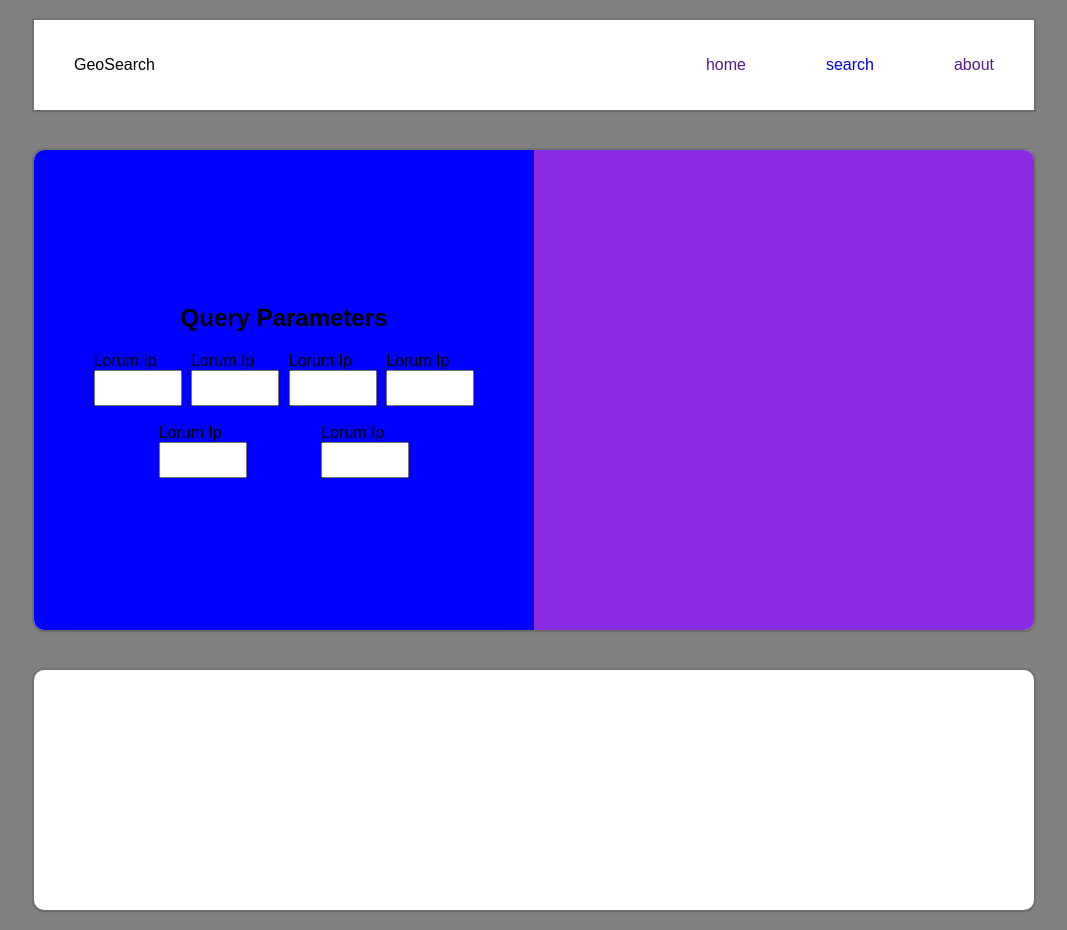
After one commit to mtralka/GeoQuery, a Flask app: template app/templates/search_friendly.html in a window 1280 px wide. The commit adds this page. Shown: the whole page, without its empty margins (106-1173 px from the left). Run offline with Flask 2, Linux system fonts and the light colour scheme; the template is opened without the code that fills it, so the values that code supplies are empty.

Commit message:
nightly 9.28

```diff
--- a/app/static/style.css
+++ b/app/static/style.css
@@ -0,0 +1,163 @@
+
+/**************/
+/* PRIMERS */
+/**************/
+html {
+
+    overflow-x: hidden;
+    scroll-behavior: smooth;
+}
+
+
+body {
+
+    background-color: grey;
+    height: 100vh;
+}
+
+main, header {
+
+    display: flex;
+    flex-direction: column;
+    justify-content: flex-start;
+    align-items: center;
+
+    width: 100vw;
+    height: inherit;
+
+}
+
+header {
+
+    height: unset!important;
+}
+
+/**************/
+/* BUILDERS */
+/**************/
+
+/* gemeral */
+.card {
+
+    display: flex;
+    flex-wrap: wrap;
+    flex-direction: row;
+    align-items: center;
+    align-content: center;
+    justify-content: center;
+
+    box-shadow: 0 2px 3px rgba(10,10,10,.1),0 0 0 2px rgba(10,10,10,.1);
+    background-color: #ffffff;
+
+    margin: 20px;
+
+}
+
+
+/* nav */
+.card-nav {
+
+    height: auto;
+
+    flex-wrap: nowrap!important;
+    justify-content: space-between;
+
+}
+
+.nav-sub {
+
+    display: flex;
+    justify-content: space-around;
+}
+
+.nav-item {
+
+    margin: 20px 40px;
+    text-decoration: none;
+
+}
+
+.nav-brand {
+
+    margin: 20px 40px;
+
+}
+
+
+/* form */
+
+.form-container {
+
+    display: flex;
+    justify-content: space-evenly;
+    align-items: center;
+    align-content: center;
+    flex-wrap: wrap;
+    max-width: 80%;
+
+}
+
+.form-item input{
+
+    width: 80px;
+    height: 30px;
+}
+
+/* paramters */
+
+#parameters {
+
+    flex-direction: column!important;
+    align-content: center;
+
+}
+
+/**************/
+/* HELPERS */
+/**************/
+.height-third {
+
+    height: 33.33%;
+
+}
+.height-half {
+
+    height: 50%;
+
+}
+.height-two-thirds {
+
+    height: 66.66%;
+
+}
+.height-full {
+
+    height: 100%;
+
+}
+.width-half {
+
+    width: 50%;
+
+}
+.width-full {
+
+    width: 100%;
+}
+.width-limit-1000 {
+
+    max-width: 1000px;
+
+}
+.no-margin {
+
+    margin: 0!important;
+
+}
+.corners-round {
+
+    border-radius: 10px!important;
+    overflow-x: hidden;
+    overflow-y: hidden;
+
+}
--- a/app/templates/search.html
+++ b/app/templates/search.html
@@ -6,6 +6,7 @@
 
                 <!-- INPUT FOR SEARCH-->
                 <div class='card full-height half-width no-margin'>
+
 
 
                 </div>
--- /dev/null
+++ b/app/templates/search_friendly.html
@@ -0,0 +1,148 @@
+<!DOCTYPE html>
+<html lang="en">
+
+    <head>
+        <meta charset="UTF-8">
+        <meta http-equiv="X-UA-Compatible" content="IE=edge">
+        <meta name="viewport" content="width=device-width, initial-scale=1">
+        <title> SEARCH PAGE </title>
+
+        <meta name="author" content="Matthew Tralka">
+        <meta name="description"
+            content="">
+        <meta name="keywords" content="">
+
+        <!-- @TODO set flask friendly -->
+        <link rel="stylesheet" href="../static/normalize.css"/>
+        <link rel="stylesheet" href="../static/style.css" />
+        <!--
+        <script src="https://ajax.googleapis.com/ajax/libs/jquery/3.5.1/jquery.min.js"></script>
+        -->
+
+    </head>
+
+    <body>
+        <header>
+            <div class='card card-nav width-limit-1000 width-full'>
+
+                <div class='nav-brand'>
+
+                    <p> GeoSearch </p>
+
+                </div>
+
+                <nav class='nav-sub'>
+
+                    <a href="" class='nav-item'>
+
+                        home
+
+                    </a>
+
+                    <a href="search.html" class='nav-item'>
+
+                        search
+
+                    </a>
+
+                    <a href="" class='nav-item'>
+
+                        about
+
+                    </a>
+
+                </nav>
+
+            </div>
+
+        </header>
+
+        <main>
+
+            <!-- MAIN SEARCH BOX CONTAINER-->
+            <section class='card width-full height-two-thirds width-limit-1000 corners-round'>
+
+                <!-- INPUT FOR SEARCH-->
+                <div class='card height-full width-half no-margin' id='parameters' style="background-color: blue;">
+
+                    <h2>
+
+                        Query Parameters
+
+                    </h2>
+
+                    <form class='form-container '>
+
+                        <div class="form-item">
+
+                            <label for="">Lorum Ip</label><br/>
+                            <input type="text" id="fname" name="fname"><br><br>
+
+                        </div>
+
+                        <div class="form-item">
+
+                            <label for="">Lorum Ip</label><br/>
+                            <input type="text" id="fname" name="fname"><br><br>
+
+                        </div>
+
+                        <div class="form-item">
+
+                            <label for="">Lorum Ip</label><br/>
+                            <input type="text" id="fname" name="fname"><br><br>
+
+                        </div>
+
+                        <div class="form-item">
+
+                            <label for="">Lorum Ip</label><br/>
+                            <input type="text" id="fname" name="fname"><br><br>
+
+                        </div>
+
+                        <div class="form-item">
+
+                            <label for="">Lorum Ip</label><br/>
+                            <input type="text" id="fname" name="fname"><br><br>
+
+                        </div>
+
+                        <div class="form-item">
+
+                            <label for="">Lorum Ip</label><br/>
+                            <input type="text" id="fname" name="fname"><br><br>
+
+                        </div>
+
+                    </form>
+
+
+                </div>
+
+                <!-- LEAFLET(?) MAP -->
+                <div class='card height-full width-half no-margin' style="background-color: blueviolet;">
+
+
+
+                </div>
+
+            </section>
+
+            <!-- SEARCH BUTTON CONTAINER-->
+            <section class='card width-full height-third width-limit-1000 corners-round'>
+
+                <!-- <button></button> -->
+
+            </section>
+
+        </main>
+
+        <footer>
+
+
+        </footer>
+
+    </body>
+
+</html>
--- a/commands.txt
+++ b/commands.txt
@@ -3,4 +3,6 @@ imports os
   os.environ['FLASK_ENV'] = 'development';
 
 
-os.environ['FLASK_DEBUG'] = '1'
+os.environ['FLASK_DEBUG'] = 'True'
+os.environ['TEMPLATES_AUTO_RELOAD'] = 'True'
+os.environ['DEBUG'] = 'True'
```
